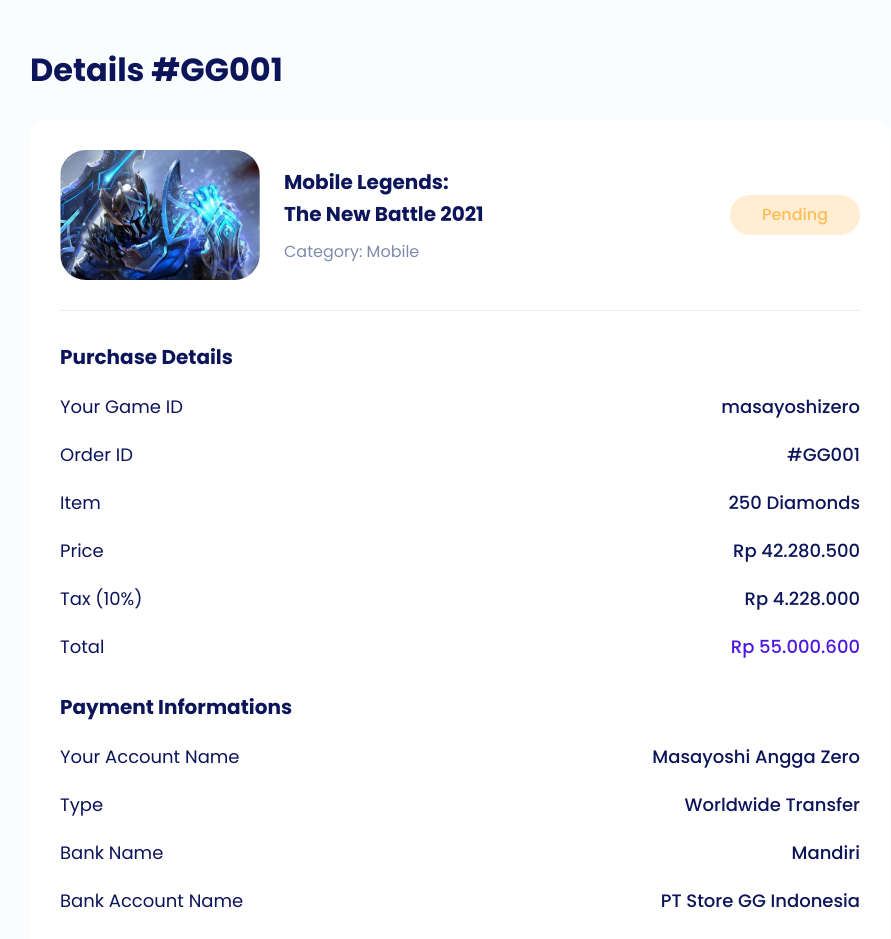
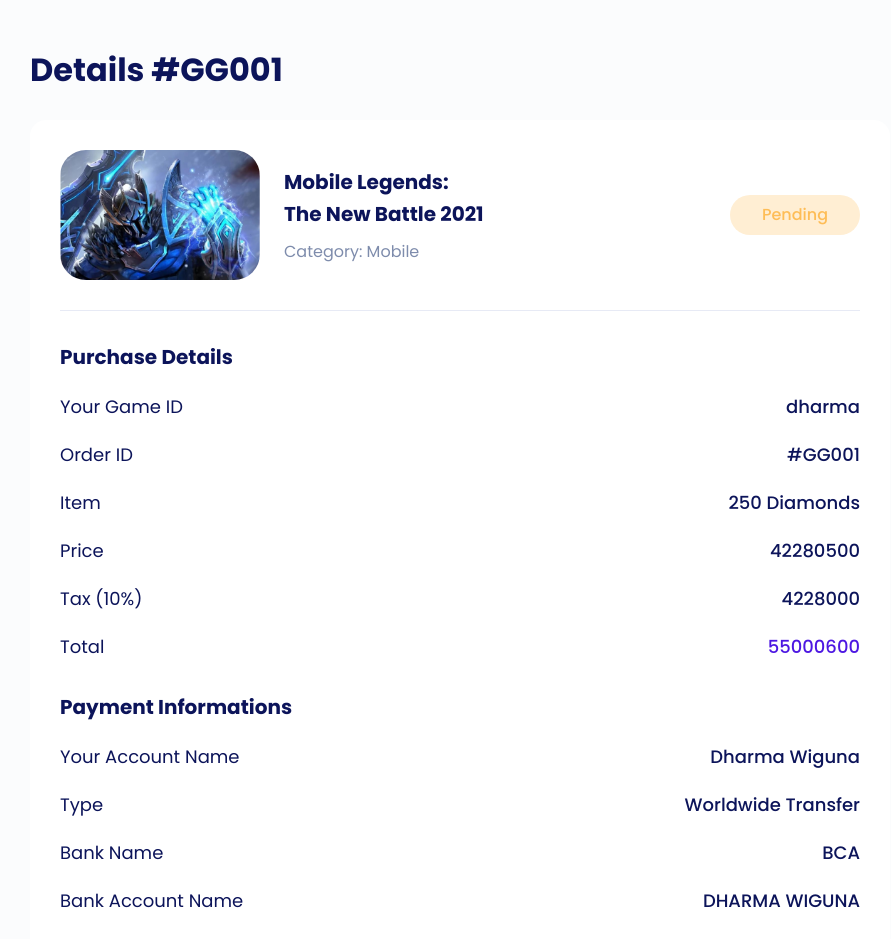
Before and after one commit to dharmawiguna/good-game, a Next.js app: page /member/transactions/detail in a window 1280 px wide. Shown: the top 939 px of the page, without its empty margins (310-1201 px from the left). Built offline with nearby package versions, Linux system fonts and the light colour scheme.

Commit message:
refactor member transaction detail

```diff
--- a/components/organisms/TransactionContent/TableRow.tsx
+++ b/components/organisms/TransactionContent/TableRow.tsx
@@ -54,7 +54,7 @@
       </td>
       <td>
         <Link
-          href="/member/transactions-detail"
+          href="/member/transactions/detail"
           className="btn btn-status rounded-pill text-sm"
         >
           Details
--- /dev/null
+++ b/components/organisms/TransactionDetailContent/Row.tsx
@@ -0,0 +1,13 @@
+interface RowProps {
+  label: string;
+  value: string | number;
+  className?: string;
+}
+export default function Row(props: Partial<RowProps>) {
+  const { label, value, className } = props;
+  return (
+    <p className="text-lg color-palette-1 mb-20">
+      {label} <span className={`purchase-details ${className}`}>{value}</span>
+    </p>
+  );
+}
--- /dev/null
+++ b/components/organisms/TransactionDetailContent/index.tsx
@@ -0,0 +1,82 @@
+import React from "react";
+import Row from "./Row";
+
+export default function TransactionDetailContent() {
+  return (
+    <main className="main-wrapper">
+      <div className="ps-lg-0">
+        <h2 className="text-4xl fw-bold color-palette-1 mb-30">
+          Details #GG001
+        </h2>
+        <div className="details">
+          <div className="main-content main-content-card overflow-auto">
+            <section className="checkout mx-auto">
+              <div className="d-flex flex-row  align-items-center justify-content-between mb-30">
+                <div className="game-checkout d-flex flex-row align-items-center">
+                  <div className="pe-4">
+                    <div className="cropped">
+                      <img
+                        src="/img/Thumbnail-3.png"
+                        width="200"
+                        height="130"
+                        className="img-fluid"
+                        alt=""
+                      />
+                    </div>
+                  </div>
+                  <div>
+                    <p className="fw-bold text-xl color-palette-1 mb-10">
+                      Mobile Legends:
+                      <br /> The New Battle 2021
+                    </p>
+                    <p className="color-palette-2 m-0">Category: Mobile</p>
+                  </div>
+                </div>
+                <div>
+                  <p className="fw-medium text-center label pending m-0 rounded-pill">
+                    Pending
+                  </p>
+                </div>
+              </div>
+              <hr />
+              <div className="purchase pt-30">
+                <h2 className="fw-bold text-xl color-palette-1 mb-20">
+                  Purchase Details
+                </h2>
+                <Row label="Your Game ID" value="dharma" />
+                <Row label="Order ID" value="#GG001" />
+                <Row label="Item" value="250 Diamonds" />
+                <Row label="Price" value={42280500} />
+                <Row label="Tax (10%)" value={4228000} />
+                <Row
+                  label="Total"
+                  value={55000600}
+                  className="color-palette-4"
+                />
+              </div>
+              <div className="payment pt-10 pb-10">
+                <h2 className="fw-bold text-xl color-palette-1 mb-20">
+                  Payment Informations
+                </h2>
+                <Row label="Your Account Name" value="Dharma Wiguna" />
+                <Row label="Type" value="Worldwide Transfer" />
+                <Row label="Bank Name" value="BCA" />
+                <Row label="Bank Account Name" value="DHARMA WIGUNA" />
+                <Row label="Bank Number" value="1800 - 9090 - 2021" />
+              </div>
+              <div className="d-md-block d-flex flex-column w-100">
+                <a
+                  className="btn btn-whatsapp rounded-pill fw-medium text-white border-0 text-lg"
+                  href="#"
+                  role="button"
+                >
+                  WhatsApp ke Admin
+                </a>
+              </div>
+            </section>
+          </div>
+        </div>
+      </div>
+    </main>
+  );
+}
--- a/pages/member/transactions/detail.tsx
+++ b/pages/member/transactions/detail.tsx
@@ -1,113 +1,9 @@
+import TransactionDetailContent from "../../../components/organisms/TransactionDetailContent";
+
 export default function TransactionDetail() {
   return (
     <section className="transactions-detail overflow-auto">
-      <main className="main-wrapper">
-        <div className="ps-lg-0">
-          <h2 className="text-4xl fw-bold color-palette-1 mb-30">
-            Details #GG001
-          </h2>
-          <div className="details">
-            <div className="main-content main-content-card overflow-auto">
-              <section className="checkout mx-auto">
-                <div className="d-flex flex-row  align-items-center justify-content-between mb-30">
-                  <div className="game-checkout d-flex flex-row align-items-center">
-                    <div className="pe-4">
-                      <div className="cropped">
-                        <img
-                          src="/img/Thumbnail-3.png"
-                          width="200"
-                          height="130"
-                          className="img-fluid"
-                          alt=""
-                        />
-                      </div>
-                    </div>
-                    <div>
-                      <p className="fw-bold text-xl color-palette-1 mb-10">
-                        Mobile Legends:
-                        <br /> The New Battle 2021
-                      </p>
-                      <p className="color-palette-2 m-0">Category: Mobile</p>
-                    </div>
-                  </div>
-                  <div>
-                    <p className="fw-medium text-center label pending m-0 rounded-pill">
-                      Pending
-                    </p>
-                  </div>
-                </div>
-                <hr />
-                <div className="purchase pt-30">
-                  <h2 className="fw-bold text-xl color-palette-1 mb-20">
-                    Purchase Details
-                  </h2>
-                  <p className="text-lg color-palette-1 mb-20">
-                    Your Game ID{" "}
-                    <span className="purchase-details">masayoshizero</span>
-                  </p>
-                  <p className="text-lg color-palette-1 mb-20">
-                    Order ID <span className="purchase-details">#GG001</span>
-                  </p>
-                  <p className="text-lg color-palette-1 mb-20">
-                    Item <span className="purchase-details">250 Diamonds</span>
-                  </p>
-                  <p className="text-lg color-palette-1 mb-20">
-                    Price{" "}
-                    <span className="purchase-details">Rp 42.280.500</span>
-                  </p>
-                  <p className="text-lg color-palette-1 mb-20">
-                    Tax (10%){" "}
-                    <span className="purchase-details">Rp 4.228.000</span>
-                  </p>
-                  <p className="text-lg color-palette-1 mb-20">
-                    Total{" "}
-                    <span className="purchase-details color-palette-4">
-                      Rp 55.000.600
-                    </span>
-                  </p>
-                </div>
-                <div className="payment pt-10 pb-10">
-                  <h2 className="fw-bold text-xl color-palette-1 mb-20">
-                    Payment Informations
-                  </h2>
-                  <p className="text-lg color-palette-1 mb-20">
-                    Your Account Name{" "}
-                    <span className="purchase-details">
-                      Masayoshi Angga Zero
-                    </span>
-                  </p>
-                  <p className="text-lg color-palette-1 mb-20">
-                    Type{" "}
-                    <span className="payment-details">Worldwide Transfer</span>
-                  </p>
-                  <p className="text-lg color-palette-1 mb-20">
-                    Bank Name <span className="payment-details">Mandiri</span>
-                  </p>
-                  <p className="text-lg color-palette-1 mb-20">
-                    Bank Account Name{" "}
-                    <span className="payment-details">
-                      PT Store GG Indonesia
-                    </span>
-                  </p>
-                  <p className="text-lg color-palette-1 mb-20">
-                    Bank Number{" "}
-                    <span className="payment-details">1800 - 9090 - 2021</span>
-                  </p>
-                </div>
-                <div className="d-md-block d-flex flex-column w-100">
-                  <a
-                    className="btn btn-whatsapp rounded-pill fw-medium text-white border-0 text-lg"
-                    href="#"
-                    role="button"
-                  >
-                    WhatsApp ke Admin
-                  </a>
-                </div>
-              </section>
-            </div>
-          </div>
-        </div>
-      </main>
+      <TransactionDetailContent />
     </section>
   );
 }
```
